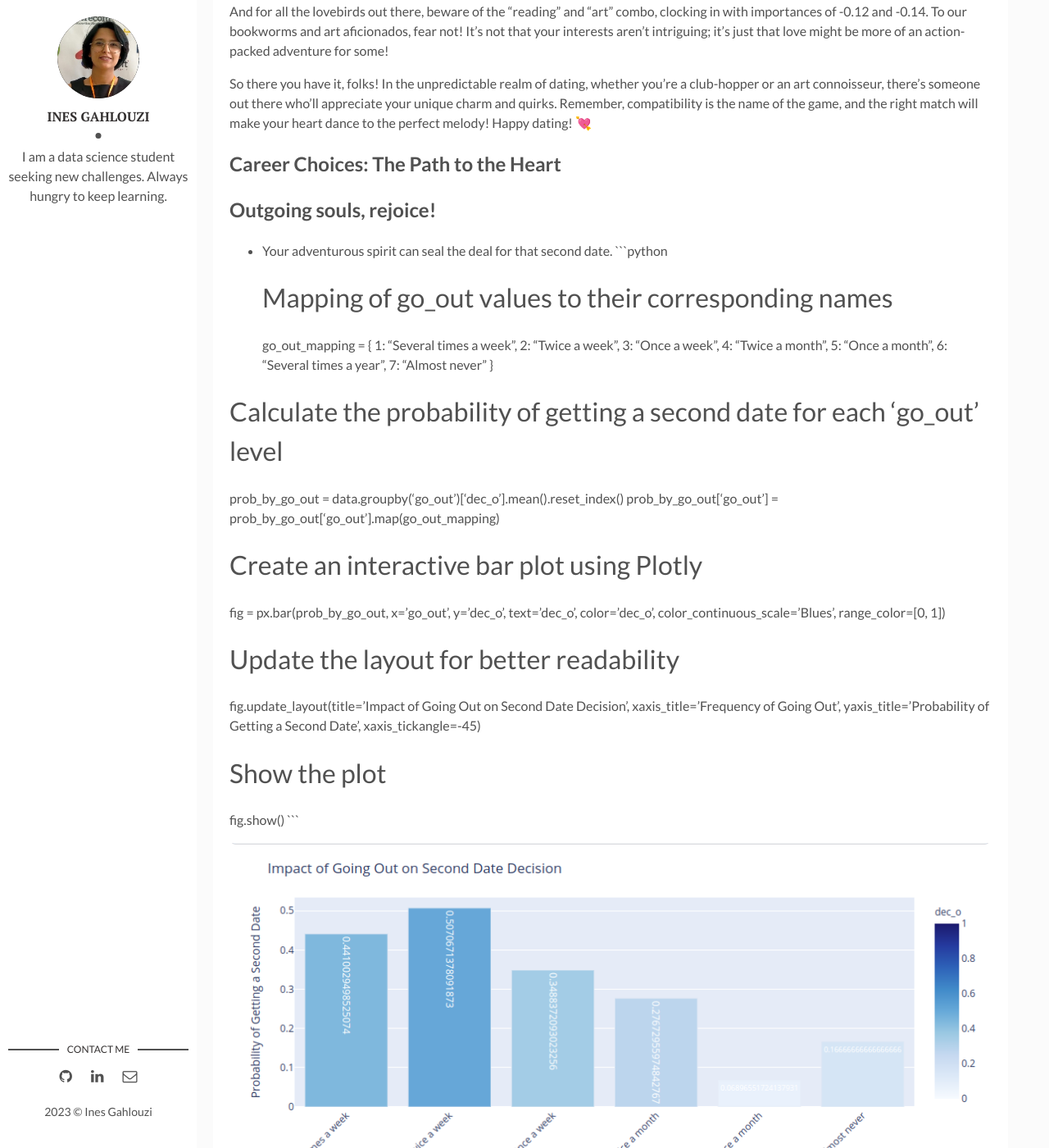
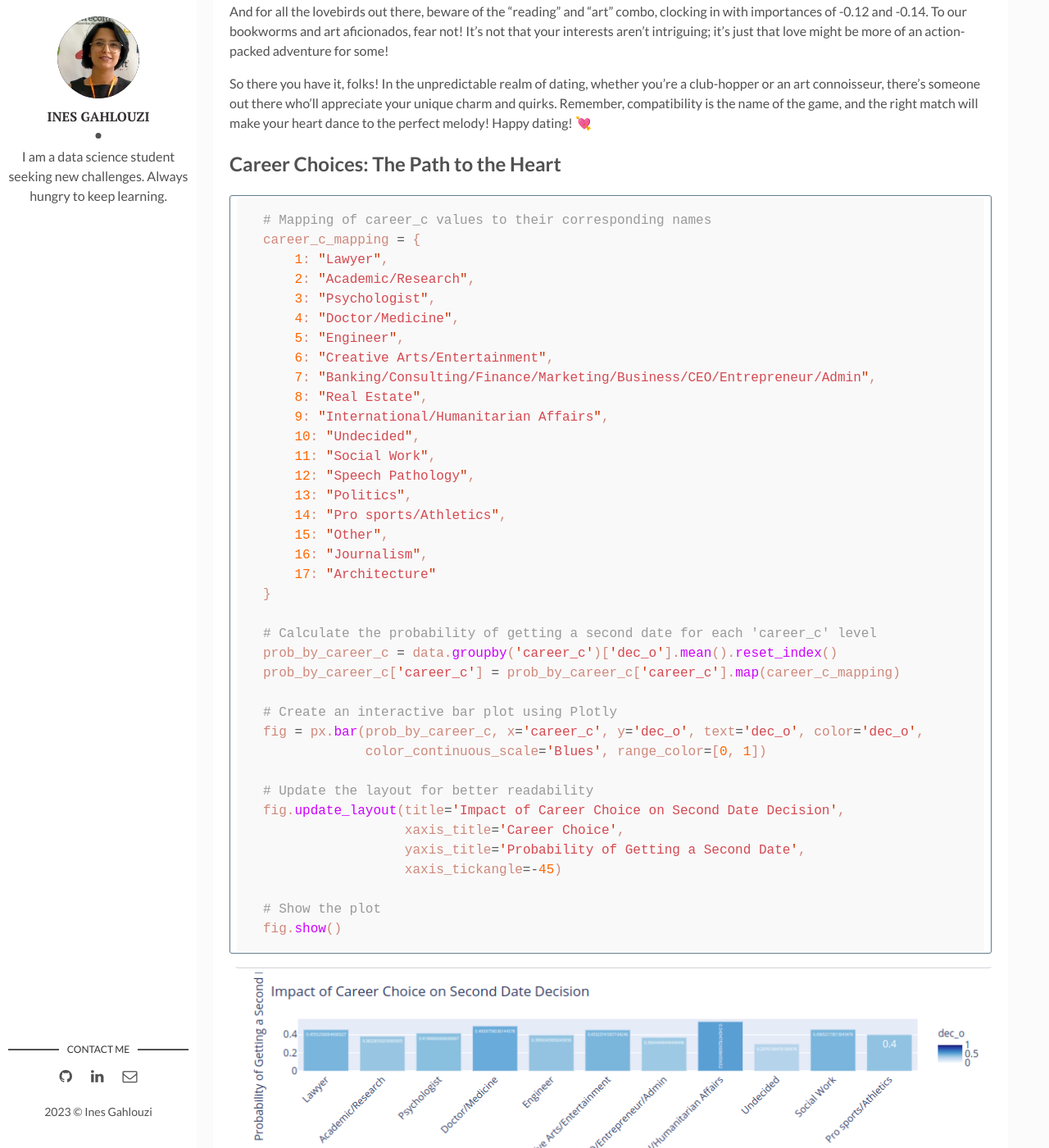
Before and after one commit to inesgh1/Ines-s-Blog, a Jekyll site: the page built from _posts/2023-07-21-Data and Love.markdown, in a window 1280 px wide and 1400 px high, scrolled down 10923 px. Shown: the whole window at 82% size. Built offline with Jekyll 4.4.1, drawn with Linux system fonts in a browser that asks for light colours; comment, search, counter and statistics services are not loaded; some of the changed text lies outside the part shown.

Commit message:
Update 2023-07-21-Data and Love.markdown

````diff
--- a/_posts/2023-07-21-Data and Love.markdown
+++ b/_posts/2023-07-21-Data and Love.markdown
@@ -280,7 +280,50 @@ And for all the lovebirds out there, beware of the "reading" and "art" combo, cl
 So there you have it, folks! In the unpredictable realm of dating, whether you're a club-hopper or an art connoisseur, there's someone out there who'll appreciate your unique charm and quirks. Remember, compatibility is the name of the game, and the right match will make your heart dance to the perfect melody! Happy dating! 💘
 
 ## Career Choices: The Path to the Heart
+```python
+# Mapping of career_c values to their corresponding names
+career_c_mapping = {
+    1: "Lawyer",
+    2: "Academic/Research",
+    3: "Psychologist",
+    4: "Doctor/Medicine",
+    5: "Engineer",
+    6: "Creative Arts/Entertainment",
+    7: "Banking/Consulting/Finance/Marketing/Business/CEO/Entrepreneur/Admin",
+    8: "Real Estate",
+    9: "International/Humanitarian Affairs",
+    10: "Undecided",
+    11: "Social Work",
+    12: "Speech Pathology",
+    13: "Politics",
+    14: "Pro sports/Athletics",
+    15: "Other",
+    16: "Journalism",
+    17: "Architecture"
+}
 
+# Calculate the probability of getting a second date for each 'career_c' level
+prob_by_career_c = data.groupby('career_c')['dec_o'].mean().reset_index()
+prob_by_career_c['career_c'] = prob_by_career_c['career_c'].map(career_c_mapping)
+
+# Create an interactive bar plot using Plotly
+fig = px.bar(prob_by_career_c, x='career_c', y='dec_o', text='dec_o', color='dec_o',
+             color_continuous_scale='Blues', range_color=[0, 1])
+
+# Update the layout for better readability
+fig.update_layout(title='Impact of Career Choice on Second Date Decision',
+                  xaxis_title='Career Choice',
+                  yaxis_title='Probability of Getting a Second Date',
+                  xaxis_tickangle=-45)
+
+# Show the plot
+fig.show()
+```
+
+![I and My friends]({{site.baseurl}}/assets/img/careerchoice.png)
+
+I thought engineering is a sexy job😂!!
+Well, I know who can say no to a doctor!!!😂🎯
 ## Outgoing souls, rejoice!
 * Your adventurous spirit can seal the deal for that second date.
 ```python
@@ -321,7 +364,7 @@ So it seems like being an outgoing person could secure you a second date 🎊
 * A logistic regression model whispered the tales of impact.
 * The statistics confirmed that clubbing, movies, museums, and yoga held sway over the dating dance floor.
 * The journey of self-discovery, career choices, and shared interests can make love's melody sweeter.
-![I and My friends]({{site.baseurl}}/assets/img/correlation.png)
+* Moreover, leveraging powerful techniques like k-means clustering can unveil intriguing trends in the early stages of attraction, offering valuable insights into the dynamics of connections formed within the first four minutes. Data science opens new avenues of understanding and enriches the quest for love.
 ## Conclusion
 
 * The journey of finding love is a wild ride, filled with laughter, heartbreak, and unexpected twists.
````
